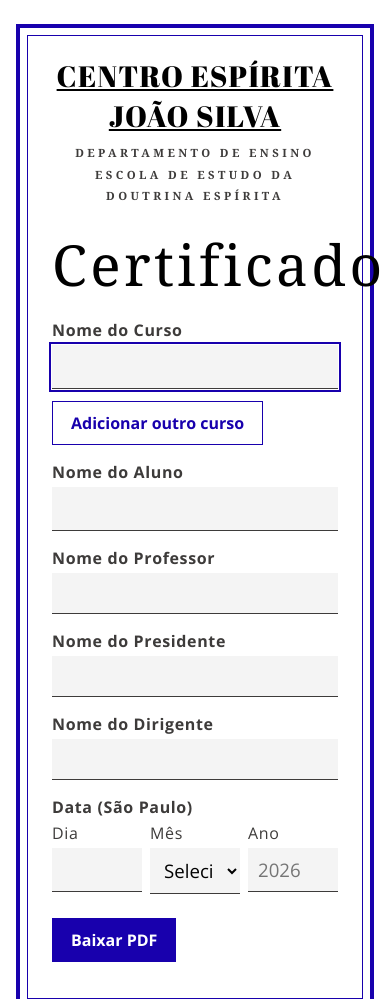
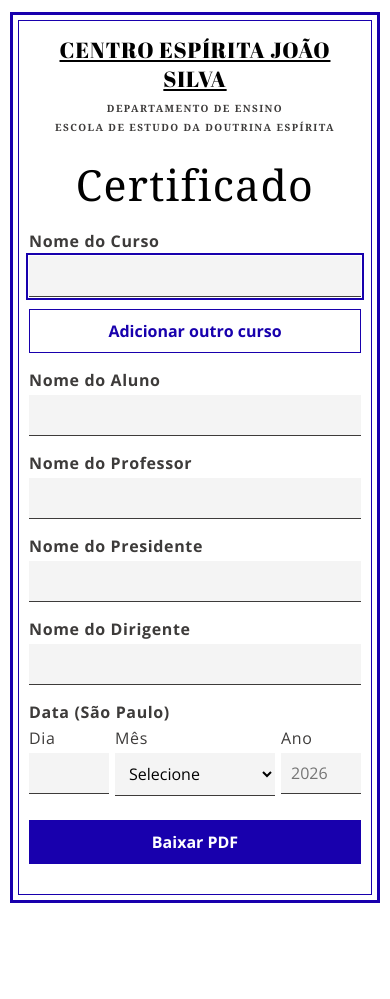
Before and after one commit to Brulibra/certificado, a plain HTML site: page index.html in a window 390 px wide. Shown: the top 999 px of the page. After the commit the page ends 915 px from the top, so only its background shows below. Drawn offline with nearby package versions, Linux system fonts and the light colour scheme.

Commit message:
📱 add responsive design

```diff
--- a/style.css
+++ b/style.css
@@ -46,7 +46,7 @@ header {
 .instituicao {
   font-family: "Abril Fatface", Georgia, serif;
   font-weight: normal;
-  font-size: 22pt;
+  font-size: clamp(14pt, 5.6vw, 22pt);
   letter-spacing: 0.04em;
   text-transform: uppercase;
   text-decoration: underline;
@@ -65,7 +65,7 @@ header {
 h1 {
   font-family: "Cooper BT", "Cooper Black", Georgia, serif;
   font-weight: normal;
-  font-size: 42.5pt;
+  font-size: clamp(26pt, 11vw, 42.5pt);
   letter-spacing: 0.06em;
   text-align: center;
   margin: 18px 0 8px;
@@ -339,3 +339,50 @@ button.principal {
   letter-spacing: 0.22em;
   padding-left: 0.22em;
 }
+
+/* ===== Responsividade da página (o certificado tem medidas fixas e não é afetado) ===== */
+html {
+  -webkit-text-size-adjust: 100%;
+}
+input,
+select {
+  min-width: 0;
+}
+.data-linha label {
+  min-width: 0;
+}
+
+@media (max-width: 600px) {
+  body {
+    padding: 12px 10px;
+  }
+  .moldura {
+    padding: 20px 16px 24px;
+    border-width: 3px;
+    box-shadow:
+      inset 0 0 0 5px #fff,
+      inset 0 0 0 6px var(--azul);
+  }
+  .departamento {
+    font-size: 7.5pt;
+    letter-spacing: 0.14em;
+  }
+  h1 {
+    letter-spacing: 0.03em;
+  }
+  .t14,
+  .t12 {
+    font-size: 16px;
+  }
+  .data-linha {
+    gap: 6px;
+  }
+  .data-linha label:nth-child(2) {
+    flex: 2;
+  }
+  #adicionar,
+  button.principal {
+    width: 100%;
+    margin-right: 0;
+  }
+}
```
